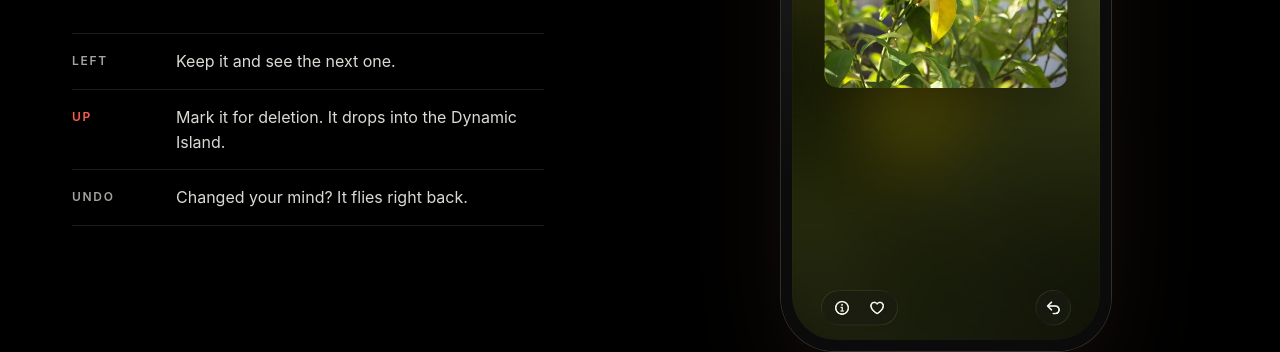
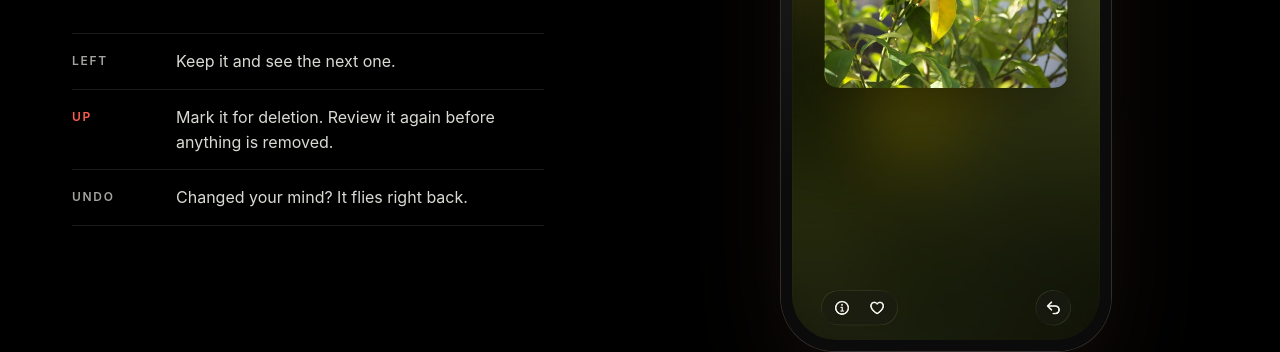
Before and after one commit to imocat/imocat.github.io, a Jekyll site: the page between-frames/index.html, which Jekyll copies as it is, in a window 1280 px wide and 900 px high, scrolled down 1507 px. Shown: the part 153-505 px from the top of the window. Built offline with Jekyll 4.4.1, drawn with Linux system fonts in a browser that asks for light colours; some of the changed text lies outside the part shown.

Commit message:
update info

```diff
--- a/between-frames/index.html
+++ b/between-frames/index.html
@@ -4,7 +4,7 @@
 <meta charset="utf-8">
 <meta name="viewport" content="width=device-width, initial-scale=1, viewport-fit=cover">
 <title>Between Frames: Revisit your camera roll, a few photos at a time</title>
-<meta name="description" content="Between Frames is a calm iPhone app for revisiting your photos and videos in small groups. Swipe to keep, mark what you don't need, and take one last look before iOS deletes anything. Nothing leaves your iPhone.">
+<meta name="description" content="Between Frames is a calm iPhone and iPad app for revisiting your photos and videos in small groups. Swipe to keep, mark what you don't need, and take one last look before iOS deletes anything. Your media stays on your device.">
 <meta name="theme-color" content="#000000">
 <meta name="color-scheme" content="dark">
 <meta property="og:type" content="website">
@@ -198,7 +198,7 @@
 
 <header class="hero" id="top">
   <div class="wrap">
-    <div class="label">For iPhone · Photos &amp; videos</div>
+    <div class="label">For iPhone &amp; iPad · Photos &amp; videos</div>
     <h1>Keep the frame.<br><em>Let the rest go.</em></h1>
     <p class="lead">Revisit your camera roll fifteen photos at a time. Nothing is deleted until you've had one last look.</p>
     <div class="ctas">
@@ -231,7 +231,7 @@
       <p>Photos fill the screen, true to their shape. Swipe and move on. Anything you don't mark is kept.</p>
       <ul class="moves">
         <li><span>Left</span>Keep it and see the next one.</li>
-        <li><span class="up">Up</span>Mark it for deletion. It drops into the Dynamic Island.</li>
+        <li><span class="up">Up</span>Mark it for deletion. Review it again before anything is removed.</li>
         <li><span>Undo</span>Changed your mind? It flies right back.</li>
       </ul>
     </div>
@@ -281,9 +281,9 @@
 
   <section class="privacy rv" id="privacy">
     <div class="label">Privacy</div>
-    <h2 class="h2">Nothing leaves your iPhone.</h2>
+    <h2 class="h2">Your media stays on your device.</h2>
     <p>Your photos, videos and review progress are processed on your device. Between Frames never uploads them.</p>
-    <ul class="facts"><li>No account</li><li>No ads</li><li>No analytics</li><li>No tracking</li></ul>
+    <ul class="facts"><li>No account</li><li>No ads</li><li>No usage analytics</li><li>No tracking</li></ul>
     <a class="more" href="privacy.html">Read the Privacy Policy →</a>
   </section>
 
--- a/between-frames/terms.html
+++ b/between-frames/terms.html
@@ -79,7 +79,7 @@
   </ul>
 
   <h2 id="agreement">1. Agreement</h2>
-  <p>These Terms of Service ("Terms") are an agreement between you and the independent developer of Between Frames ("we", "us"). They govern your use of the Between Frames iPhone app (the "app") and this website. By downloading or using the app, you agree to these Terms. If you do not agree, do not use the app.</p>
+  <p>These Terms of Service ("Terms") are an agreement between you and the independent developer of Between Frames ("we", "us"). They govern your use of the Between Frames iPhone and iPad app (the "app") and this website. By downloading or using the app, you agree to these Terms. If you do not agree, do not use the app.</p>
   <p>You must be old enough to agree to these Terms where you live, or have permission from a parent or guardian.</p>
 
   <h2 id="license">2. License</h2>
```
Also changed, not shown: other parts of between-frames/index.html (+2 -2 lines).
